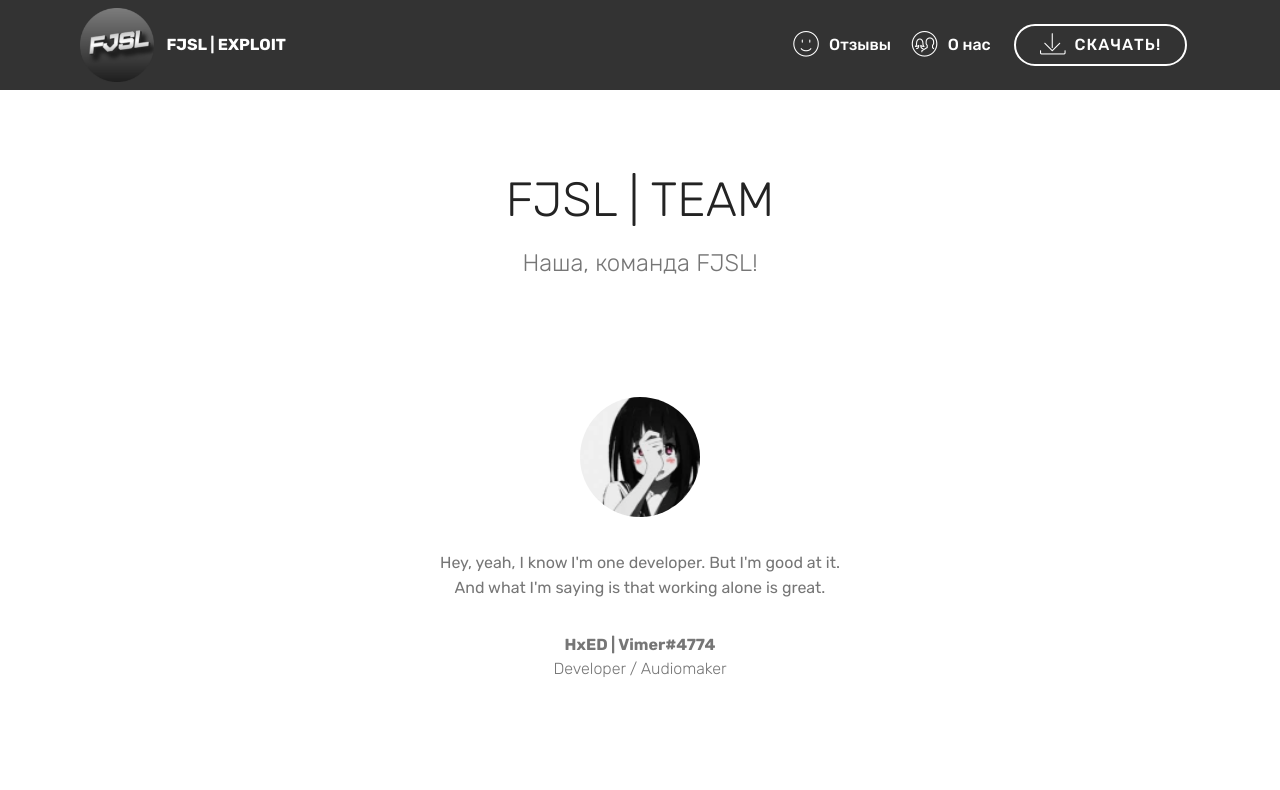
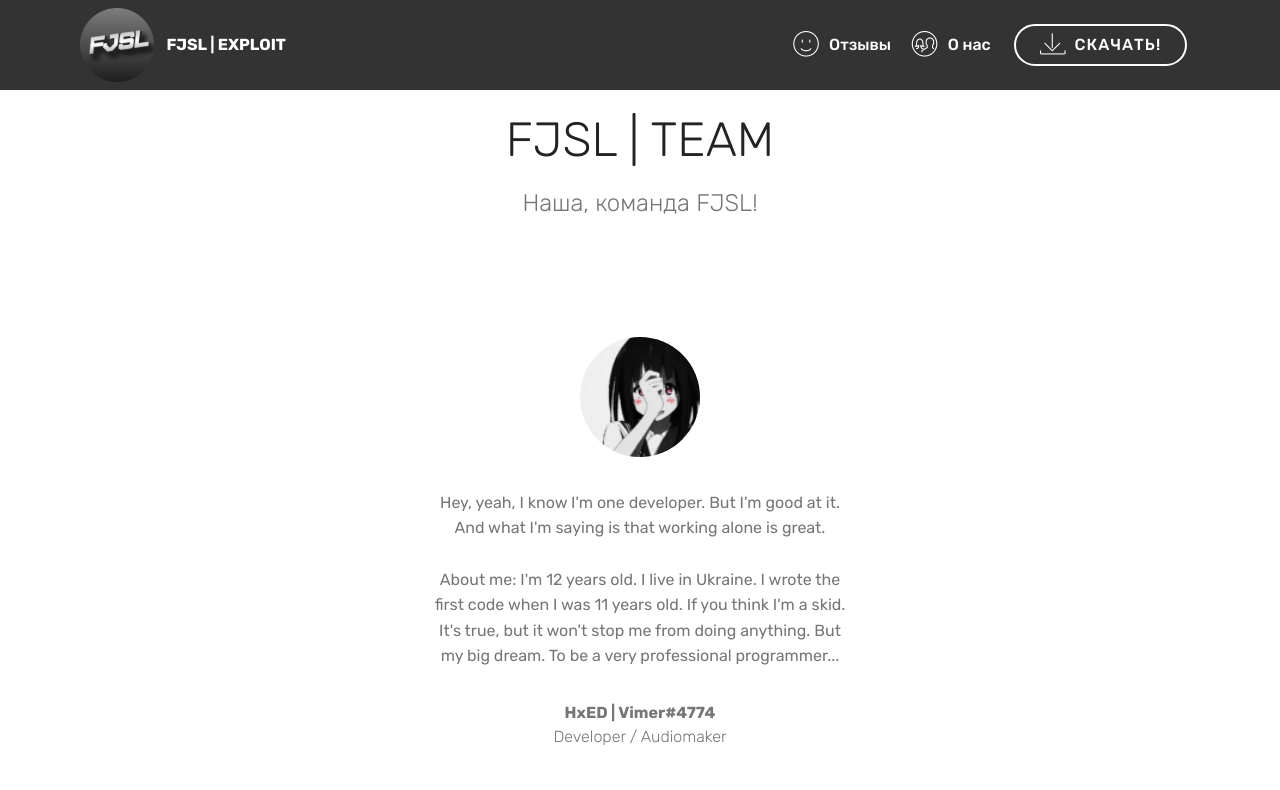
Before and after one commit to FJSLL/Home, a plain HTML site: page page2.html in a window 1280 px wide. Drawn offline with Linux system fonts and the light colour scheme; files whose address does not match are found by name.

```diff
--- a/assets/mobirise/css/mbr-additional.css
+++ b/assets/mobirise/css/mbr-additional.css
@@ -1317,8 +1317,8 @@ section.lazy-placeholder:after {
   color: #767676;
 }
 .cid-s7lluG9meF {
-  padding-top: 30px;
-  padding-bottom: 30px;
+  padding-top: 0px;
+  padding-bottom: 0px;
   background-color: #2e2e2e;
 }
 .cid-s7b6B0BjZX .navbar {
@@ -1722,13 +1722,13 @@ section.lazy-placeholder:after {
   color: #c1c1c1 !important;
 }
 .cid-s7lluG9meF {
-  padding-top: 30px;
-  padding-bottom: 30px;
+  padding-top: 0px;
+  padding-bottom: 0px;
   background-color: #2e2e2e;
 }
 .cid-s7m3YQ0eLI {
   padding-top: 90px;
-  padding-bottom: 90px;
+  padding-bottom: 0px;
   background-color: #ffffff;
 }
 .cid-s7m3YQ0eLI .mbr-section-subtitle {
--- a/page2.html
+++ b/page2.html
@@ -6,7 +6,7 @@
   <meta http-equiv="X-UA-Compatible" content="IE=edge">
   <meta name="generator" content="Mobirise v4.12.3, mobirise.com">
   <meta name="viewport" content="width=device-width, initial-scale=1, minimum-scale=1">
-  <link rel="shortcut icon" href="assets/images/1776-oooo.plus.ico" type="image/x-icon">
+  <link rel="shortcut icon" href="assets/images/1776-oooo.plus0.ico" type="image/x-icon">
   <meta name="description" content="Website Builder Description">
 
 
@@ -66,7 +66,7 @@
     </nav>
 </section>
 
-<section class="engine"><a href="https://mobirise.info/e">how to make your own website for free</a></section><section once="footers" class="cid-s7lluG9meF" id="footer6-h">
+<section class="engine"><a href="https://mobirise.info/q">responsive web templates</a></section><section once="footers" class="cid-s7lluG9meF" id="footer6-h">
 
 
 
@@ -106,8 +106,7 @@
                             <img src="assets/images/e76704cd5e8faa983c2aff800194a5b0-100x100.png" alt="" title="">
                         </div>
                         <p class="mbr-text mbr-fonts-style display-7">
-                           Hey, yeah, I know I'm one developer. But I'm good at it. And what I'm saying is that working alone is great.
-                        </p>
+                           Hey, yeah, I know I'm one developer. But I'm good at it. And what I'm saying is that working alone is great.<br>&nbsp;&nbsp;<br>About me: I'm 12 years old. I live in Ukraine. I wrote the first code when I was 11 years old. If you think I'm a skid. It's true, but it won't stop me from doing anything. But my big dream. To be a very professional programmer...<br></p>
                     </div>
                     <div class="card-footer">
                         <div class="mbr-author-name mbr-bold mbr-fonts-style display-7">HxED | Vimer#4774</div>
```
Also changed, not shown: index.html (+2 -2 lines), assets/images/1776-oooo.plus0.ico (added), 1 other file.
